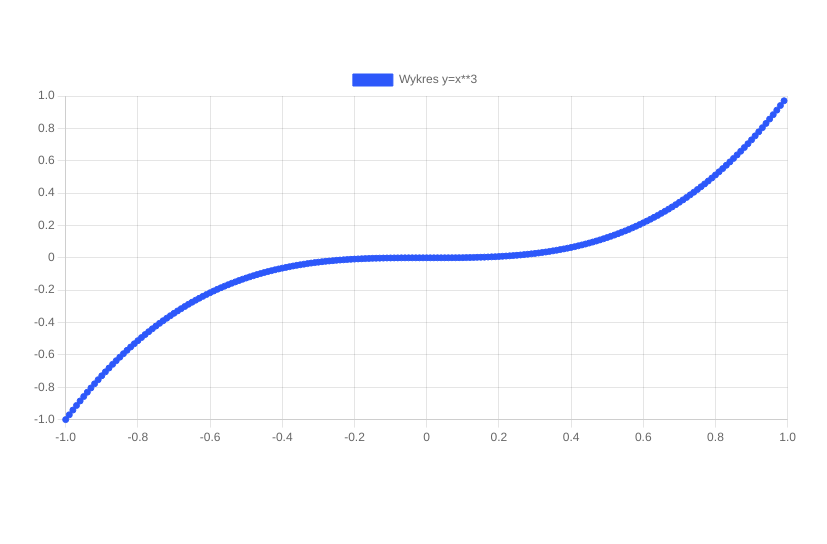
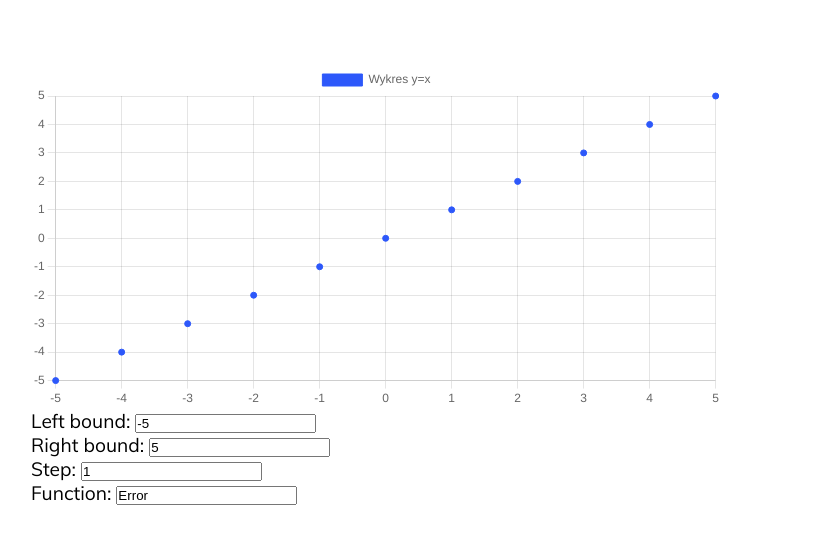
Before and after one commit to najwer23/chart, a website built with webpack: page index.html in a window 1280 px wide. Shown: the whole page, without its empty margins (33-860 px from the left). Built offline with nearby package versions, Linux system fonts and the light colour scheme.

Commit message:
Inputs and sanitization

```diff
--- a/assets/css/index.css
+++ b/assets/css/index.css
@@ -14,8 +14,8 @@ main {
 
 .chart-container {
     position: relative;
-    height:30vh;
-    width:60vw
+    height:30%;
+    width:60%
 }
 
 body {
--- a/assets/js/chart.js
+++ b/assets/js/chart.js
@@ -85,13 +85,20 @@ class DataCenter {
     }
 }
 
+function getValueByName(n) {
+    return document.querySelector('input[name='+n+']').value
+}
+
 window.onload = () => {
-    let yFunction = "x**3";
-    let leftBound = -1;
-    let rightBound = 1;
-    let step = 0.01
+    let yFunction = getValueByName("yFunction");
+    let leftBound = +getValueByName("leftBound");
+    let rightBound = +getValueByName("rightBound");
+    let step = +getValueByName("step")
 
-
+    if (yFunction.match(/[a-wA-Wy-zY-Z]/gi) != null) {
+        yFunction = "x"
+        document.querySelector('input[name=yFunction]').value = "Error"
+    }
 
     let dataCenter = new DataCenter({
         yFunction: yFunction,
--- a/index.html
+++ b/index.html
@@ -14,9 +14,31 @@
 </head>
 <body>
     <main>
-        <div class="chart-container">
-            <canvas id="chart"></canvas>
+        <div>
+            <div class="chart-container">
+                <canvas id="chart"></canvas>
+            </div>
         </div>
+
+        <section>
+            <div>
+                <label>Left bound:</label>
+                <input type="text" name="leftBound" value="-5">
+            </div>
+            <div>
+                <label>Right bound:</label>
+                <input type="text" name="rightBound" value="5">
+            </div>
+            <div>
+                <label>Step:</label>
+                <input type="text" name="step" value="1">
+            </div>
+            <div>
+                <label>Function:</label>
+                <input type="text" name="yFunction" value="1/2*xa">
+            </div>
+        </section>
+
     </main>
 </body>
 </html>
```
